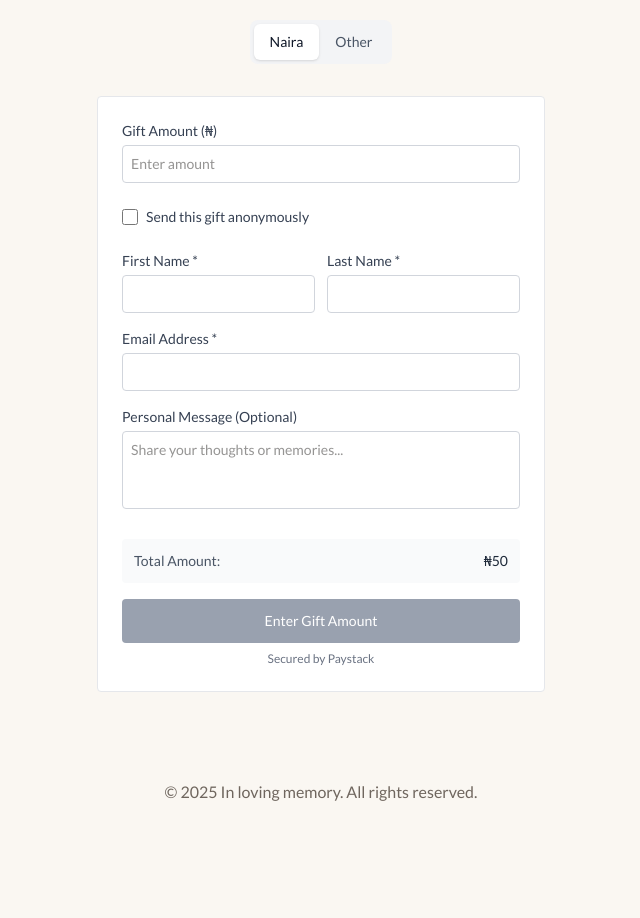
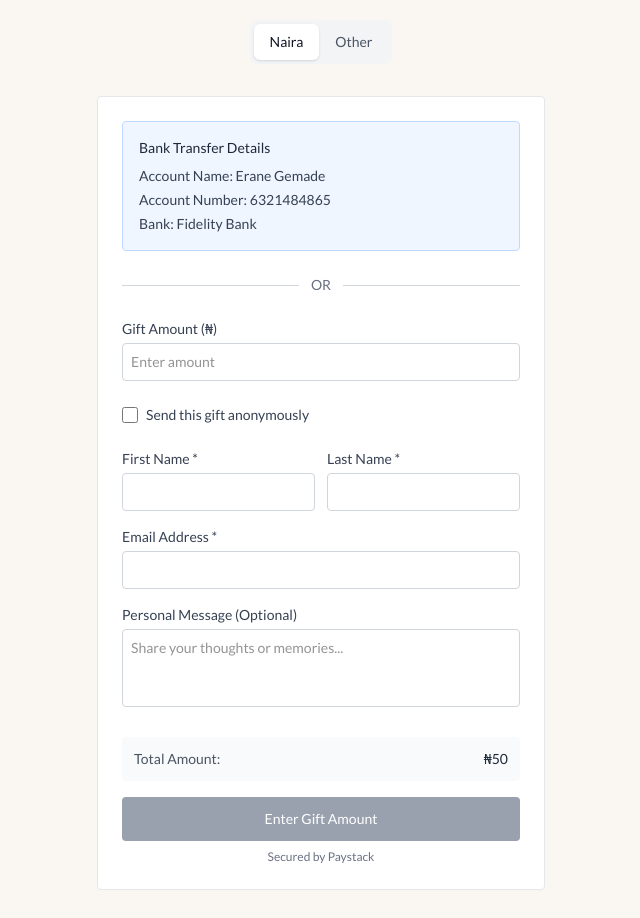
Before and after one commit to SodiqOgundairo/condolenceWebsite, a React (Vite) app: page / in a window 1280 px wide. Shown: the part 1440-2358 px from the top of the page, without its empty margins (319-959 px from the left). Before the commit the page ends 2268 px from the top, so only its background shows below. Built offline with nearby package versions, Linux system fonts and the light colour scheme; no server answers; the database is empty.

Commit message:
added account number

```diff
--- a/src/components/CondolenceGifts.tsx
+++ b/src/components/CondolenceGifts.tsx
@@ -89,6 +89,23 @@ const CondolenceGifts: React.FC = () => {
 
   return (
     <div className="max-w-md mx-auto bg-white rounded border border-gray-200 p-6 my-8">
+
+       {/* Bank Transfer Details */}
+      <div className="mb-6 p-4 bg-blue-50 border border-blue-200 rounded">
+        <h3 className="text-sm font-medium text-gray-800 mb-2">Bank Transfer Details</h3>
+        <div className="space-y-1 text-sm text-gray-700">
+          <div><span className="font-medium">Account Name:</span> Erane Gemade</div>
+          <div><span className="font-medium">Account Number:</span> 6321484865</div>
+          <div><span className="font-medium">Bank:</span> Fidelity Bank</div>
+        </div>
+      </div>
+
+      {/* OR Divider */}
+      <div className="flex items-center mb-6">
+        <hr className="flex-1 border-gray-300" />
+        <span className="px-3 text-sm text-gray-500 font-medium">OR</span>
+        <hr className="flex-1 border-gray-300" />
+      </div>
       {/* Amount Selection */}
       <div className="mb-6">
         <label className="block text-sm font-medium text-gray-700 mb-1">Gift Amount (₦)</label>
```
